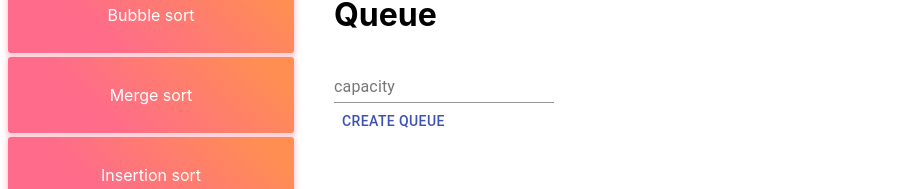
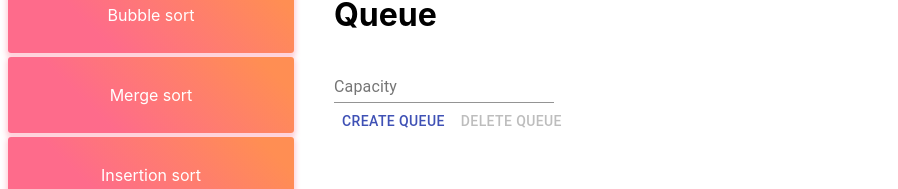
Before and after one commit to TigranVardanyan/Algorithms-and-Data-structures, a React (Create React App) app: page /queue in a window 1280 px wide. Shown: the part 251-440 px from the top of the page, without its empty margins (0-898 px from the left). Built offline with nearby package versions, Linux system fonts and the light colour scheme.

Commit message:
queue - ready

```diff
--- a/src/components/data-structures/queue/queue.tsx
+++ b/src/components/data-structures/queue/queue.tsx
@@ -23,10 +23,10 @@ const QueueComponent: FC<props> = ({object}) => {
                 console.log(`Dequeued - ${object.dequeue()}`);
                 break;
             case 'size':
-                object.size()
+                console.log(`Size - ${object.size()}`);
                 break;
             case 'printInConsole':
-                console.log(object)
+                console.log(`Queue`,object)
                 break;
             default:
                 return
--- a/src/containers/main-content/data-structures/queue/queue.tsx
+++ b/src/containers/main-content/data-structures/queue/queue.tsx
@@ -17,9 +17,13 @@ const createQueueComponent = (capacity: number, setStatus: Dispatch<React.SetSta
     setStatus(true);
 }
 
+const unmountQueueComponent = () => {
+    ReactDOM.unmountComponentAtNode(document.getElementById('queueComponent')!);
+}
+
 const Queue: FC = () => {
 
-    const [capacity, setCapacity] = useState(0);
+    const [capacity, setCapacity] = useState(10);
 
     const [objectStatus, setObjectStatus] = useState(false);
 
@@ -34,7 +38,7 @@ const Queue: FC = () => {
             <h1>Queue</h1>
 
             <TextField
-                label={"capacity"}
+                label={"Capacity"}
                 onChange={(e) => {
                     capacityChangeHandler(e)
                 }}
@@ -46,6 +50,11 @@ const Queue: FC = () => {
             >
                 {createText}
             </Button>
+            <Button
+                disabled={!objectStatus}
+                onClick={() => { unmountQueueComponent() }}>
+                Delete Queue
+            </Button>
 
             <div id={'queueComponent'}/>
         </React.Fragment>
```
